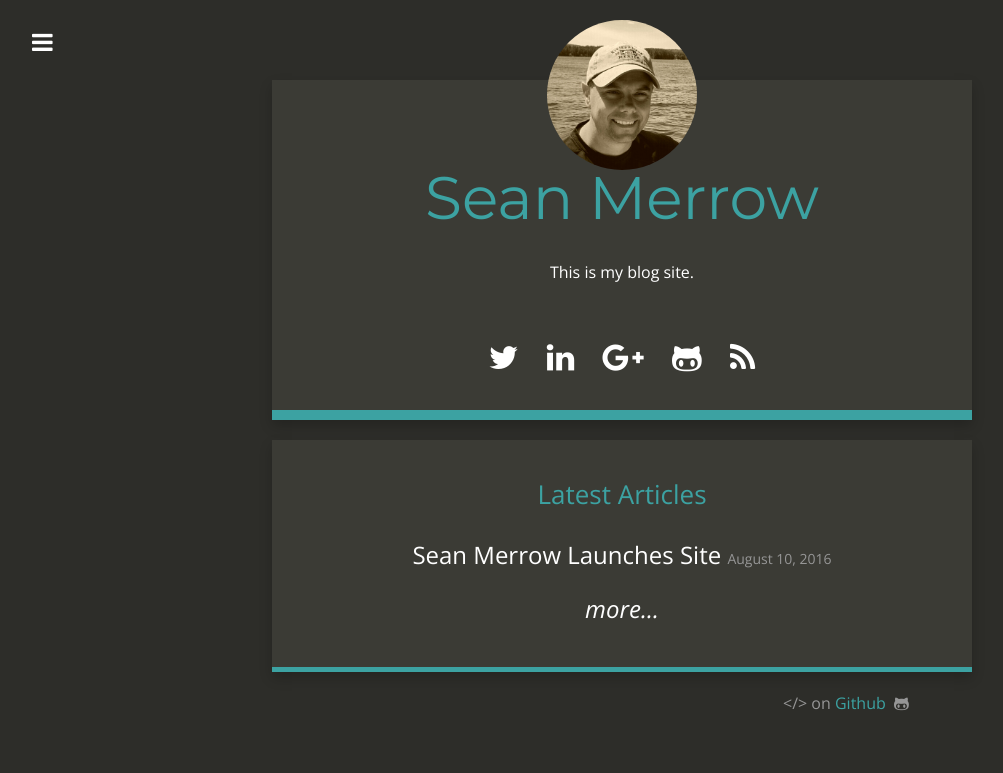
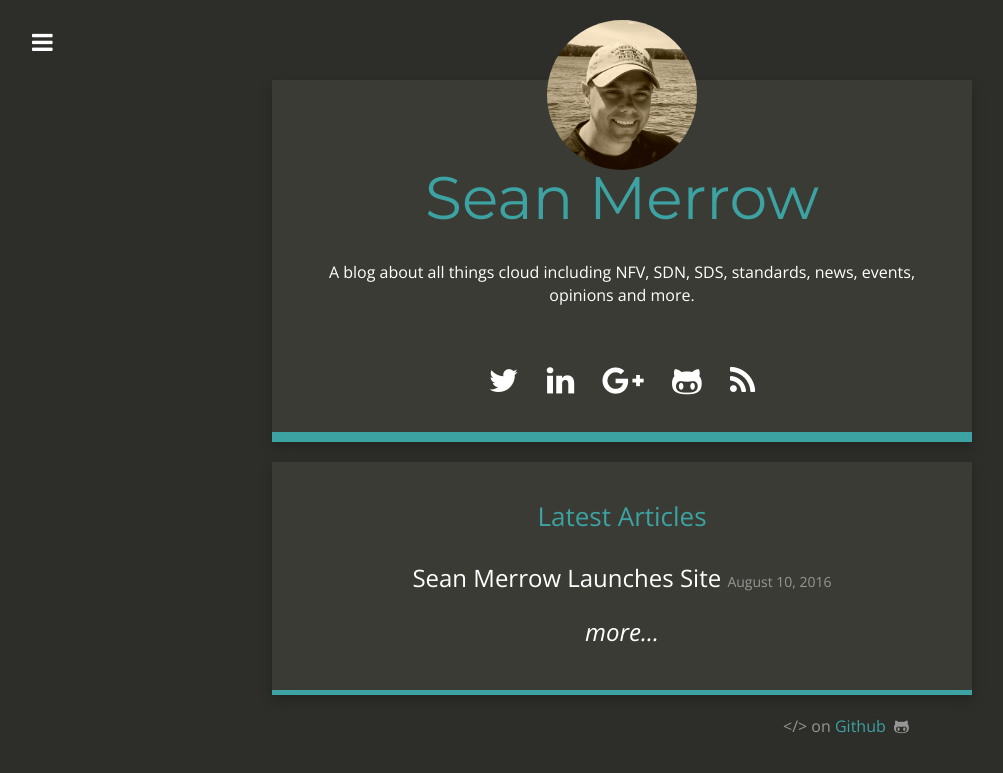
Before and after one commit to seanmerrow/seanmerrow.github.io, a Jekyll site: the page built from index.html, in a window 1280 px wide. Shown: the top 773 px of the page, without its empty margins (18-1021 px from the left). Built offline with Jekyll 4.4.1, drawn with Linux system fonts in a browser that asks for light colours; nearby versions of some CDN libraries.

Commit message:
Update _config.yml

```diff
--- a/_config.yml
+++ b/_config.yml
@@ -4,7 +4,7 @@ email: seanmerrow@gmail.com
 description: "Sean Merrow"
 baseurl: ""
 url: "https://seanmerrow.github.io/"
-title_description: "This is my blog site."
+title_description: "A blog about all things cloud including NFV, SDN, SDS, standards, news, events, opinions and more."
 #title_image: "http://www.gravatar.com/avatar/00000000000000000000000000000000?s=500&d=mm"
 title_image: "https://seanmerrow.github.io/images/sean-sep.jpg"
 google_analytics: "UA-20365477-4"
```
